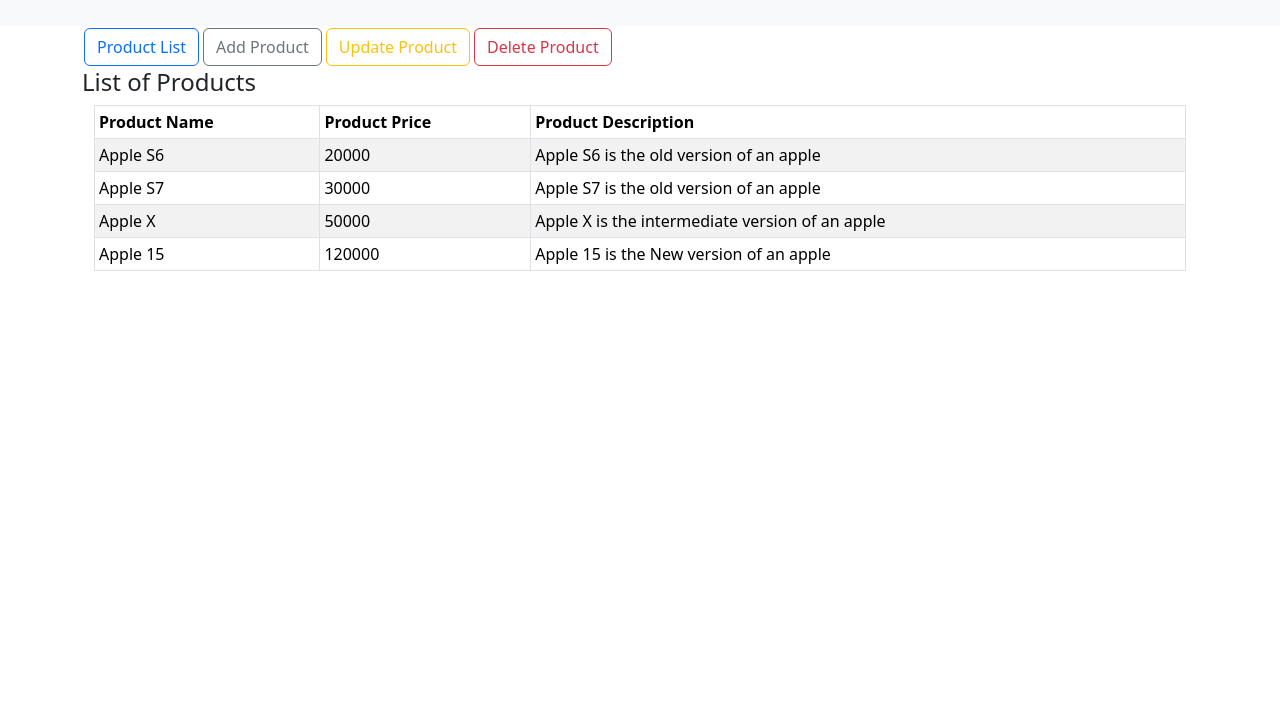
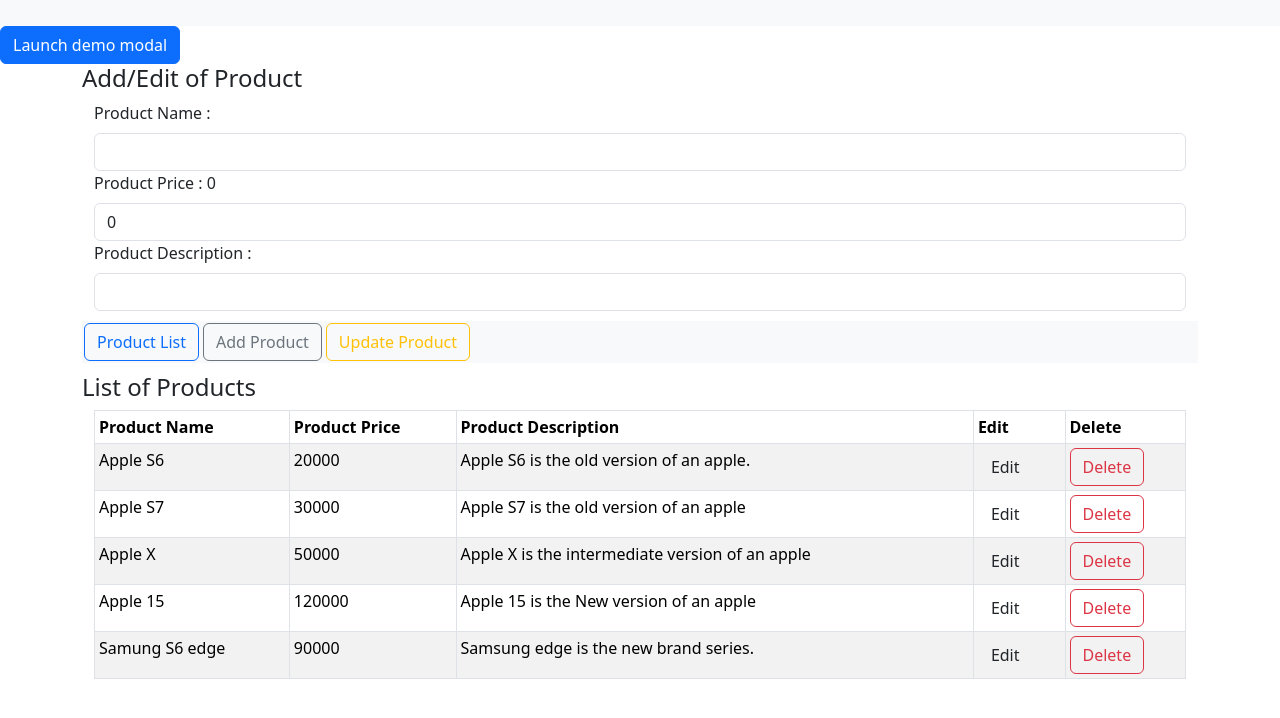
Before and after one commit to rtalari1999/notes, an Angular app: page / in a window 1280 px wide. Both pictures are taken after a click on the button "Product List". Shown: the top 718 px of the page. Built offline with nearby package versions, Linux system fonts and the light colour scheme; data requests are answered from the project's data file.

Commit message:
Services with CRUD operations

```diff
--- a/db.json
+++ b/db.json
@@ -23,32 +23,41 @@
       "mobile": 9900887766
     }
   ],
-
-
-  "ProductList":[
+  "ProductList": [
     {
+      "id": "1",
       "pName": " Apple S6",
       "pPrice": 20000,
-      "pDescription": "Apple S6 is the old version of an apple",
+      "pDescription": "Apple S6 is the old version of an apple.",
       "pFeatures": {}
     },
     {
+      "id": "2",
       "pName": " Apple S7",
       "pPrice": 30000,
       "pDescription": "Apple S7 is the old version of an apple",
       "pFeatures": {}
     },
     {
+      "id": "3",
       "pName": " Apple X",
       "pPrice": 50000,
       "pDescription": "Apple X is the intermediate version of an apple",
       "pFeatures": {}
     },
     {
+      "id": "4",
       "pName": " Apple 15",
       "pPrice": 120000,
       "pDescription": "Apple 15 is the New version of an apple",
       "pFeatures": {}
+    },
+    {
+      "id": "51fa",
+      "pName": "Samung S6 edge",
+      "pPrice": "90000",
+      "pDescription": "Samsung edge is the new brand series.",
+      "pFeatures": {}
     }
   ]
 }
--- a/src/app/app.component.css
+++ b/src/app/app.component.css
@@ -1,3 +1,7 @@
 .product-buttons .btn{
     margin: 2px;
 }
+
+.mb-10{
+    margin-bottom: 10px;
+}
--- a/src/app/app.component.html
+++ b/src/app/app.component.html
@@ -7,14 +7,52 @@
     </div>
   </nav>
 </div>
+<!-- Button trigger modal -->
+<button type="button" class="btn btn-primary" data-bs-toggle="modal" data-bs-target="#exampleModal">
+  Launch demo modal
+</button>
+
+<!-- Modal -->
+<div class="modal fade" id="exampleModal" tabindex="-1" aria-labelledby="exampleModalLabel" aria-hidden="true">
+  <div class="modal-dialog">
+    <div class="modal-content">
+      <div class="modal-header">
+        <h1 class="modal-title fs-5" id="exampleModalLabel">Modal title</h1>
+        <button type="button" class="btn-close" data-bs-dismiss="modal" aria-label="Close"></button>
+      </div>
+      <div class="modal-body">
+        ...
+      </div>
+      <div class="modal-footer">
+        <button type="button" class="btn btn-secondary" data-bs-dismiss="modal">Close</button>
+        <button type="button" class="btn btn-primary">Save changes</button>
+      </div>
+    </div>
+  </div>
+</div>
+
 
 <div class="container">
+  <h4>Add/Edit of Product</h4>
+  <div class="container mb-10">
+    <div class="add-input">
+      <label for="pName" class="form-label">Product Name : {{addItem.pName}}</label>
+      <input for="pName" class="form-control" id="pName" [(ngModel)]="addItem.pName">
+    </div>
+    <div class="add-input">
+      <label for="pPrice" class="form-label">Product Price : {{addItem.pPrice}}</label>
+      <input for="pPrice" class="form-control" id="pPrice" [(ngModel)]="addItem.pPrice">
+    </div>
+    <div class="add-input">
+      <label for="pDescription" class="form-label">Product Description : {{addItem.pDescription}}</label>
+      <input for="pDescription" class="form-control" id="pDescription" [(ngModel)]="addItem.pDescription">
+    </div>
+  </div>
 
-  <div class="product-buttons">
+  <div class="product-buttons mb-10" style="background-color: #f8f9fa;">
     <button type="button" class="btn btn-outline-primary" (click)="getProductList()">Product List</button>
-    <button type="button" class="btn btn-outline-secondary">Add Product</button>
-    <button type="button" class="btn btn-outline-warning">Update Product</button>
-    <button type="button" class="btn btn-outline-danger">Delete Product</button>
+    <button type="button" class="btn btn-outline-secondary" (click)="addProductList()">Add Product</button>
+    <button type="button" class="btn btn-outline-warning" (click)="updateProductList()">Update Product</button>
   </div>
 
   <h4>List of Products</h4>
@@ -25,6 +63,8 @@
           <th>Product Name</th>
           <th>Product Price</th>
           <th>Product Description</th>
+          <th>Edit</th>
+          <th>Delete</th>
         </tr>
       </thead>
       <tbody>
@@ -34,14 +74,16 @@
           <td> {{product.pName}} </td>
           <td>{{product.pPrice}}</td>
           <td>{{product.pDescription}}</td>
+          <td ><button class="btn" (click)="editItem(product, product.id)">Edit</button></td>
+          <td><button type="button" class="btn btn-outline-danger" (click)="deleteProductList(product.id)">Delete</button></td>
         </tr>
-      }
-    }
-      @else {
+        }
+        }
+        @else {
         <tr>
-          <td colspan="3">No Records available</td>
+          <td colspan="5">No Records available</td>
         </tr>
-      }
+        }
       </tbody>
     </table>
   </div>
--- a/src/app/app.component.ts
+++ b/src/app/app.component.ts
@@ -2,11 +2,12 @@
 import { RouterOutlet } from '@angular/router';
 import { ProductService } from './product.service';
 import { HttpClientModule } from '@angular/common/http';
+import { FormsModule } from '@angular/forms';
 
 @Component({
   selector: 'app-root',
   standalone: true,
-  imports: [RouterOutlet, HttpClientModule],
+  imports: [RouterOutlet, HttpClientModule, FormsModule],
   templateUrl: './app.component.html',
   styleUrl: './app.component.css',
   providers: [ProductService]
@@ -17,6 +18,8 @@
   addedProduct: any;
   updatedProduct: any;
   deletedProductItem: any;
+  id:any;
+  addItem: any = {pName:"",pPrice: 0,pDescription: "",pFeatures: {}}
 
   constructor(private productService: ProductService){}
 
@@ -27,7 +30,7 @@
   }
 
   addProductList(){
-    const product = {};
+    const product = this.addItem;
     this.productService.addNewProduct(product).subscribe((product:any) =>{
       console.log("added product", product)
       this.addedProduct = product;
@@ -36,8 +39,8 @@
   }
 
   updateProductList(){
-    const product = {};
-    const id: number = 1;
+    const product = this.addItem;
+    const id = this.id;
     this.productService.updateProduct(id, product).subscribe((product:any) =>{
       console.log("updated product", product)
       this.updatedProduct = product;
@@ -45,8 +48,7 @@
     })
   }
 
-  deleteProductList(){
-    const id: number = 1;
+  deleteProductList(id:any){
     this.productService.deleteProduct(id).subscribe((product:any) =>{
       console.log("deleted product", product)
       this.deletedProductItem = product;
@@ -54,5 +56,10 @@
     })
   }
 
+  editItem(item:any, id:any){
+    this.addItem = item;
+    this.id = id;
+  }
+
 
 }
--- a/src/app/product.service.ts
+++ b/src/app/product.service.ts
@@ -21,7 +21,7 @@
     return request;
   }
 
-  updateProduct(id:number, product:any) : Observable<any>{
+  updateProduct(id:any, product:any) : Observable<any>{
     const request = this.http.put(this.target_url + "/" + id, product);
     return request;
   }
```
